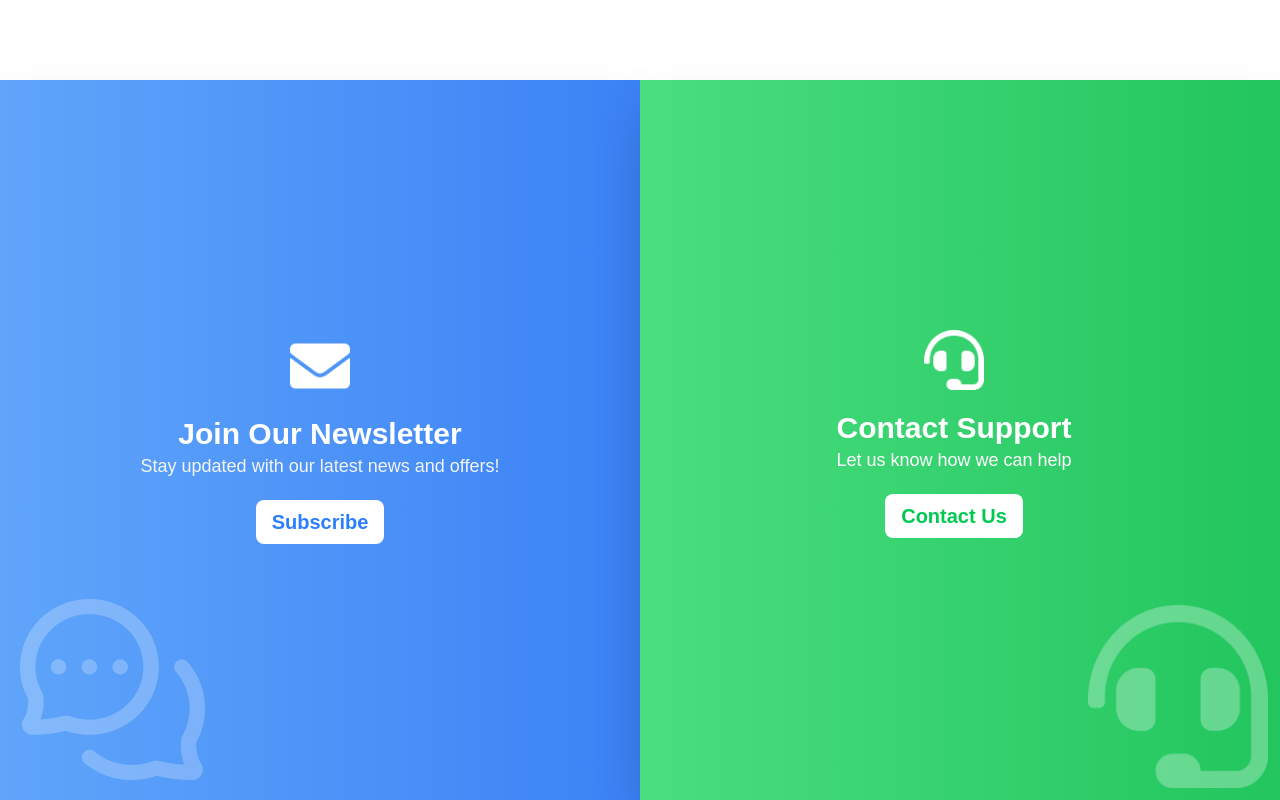
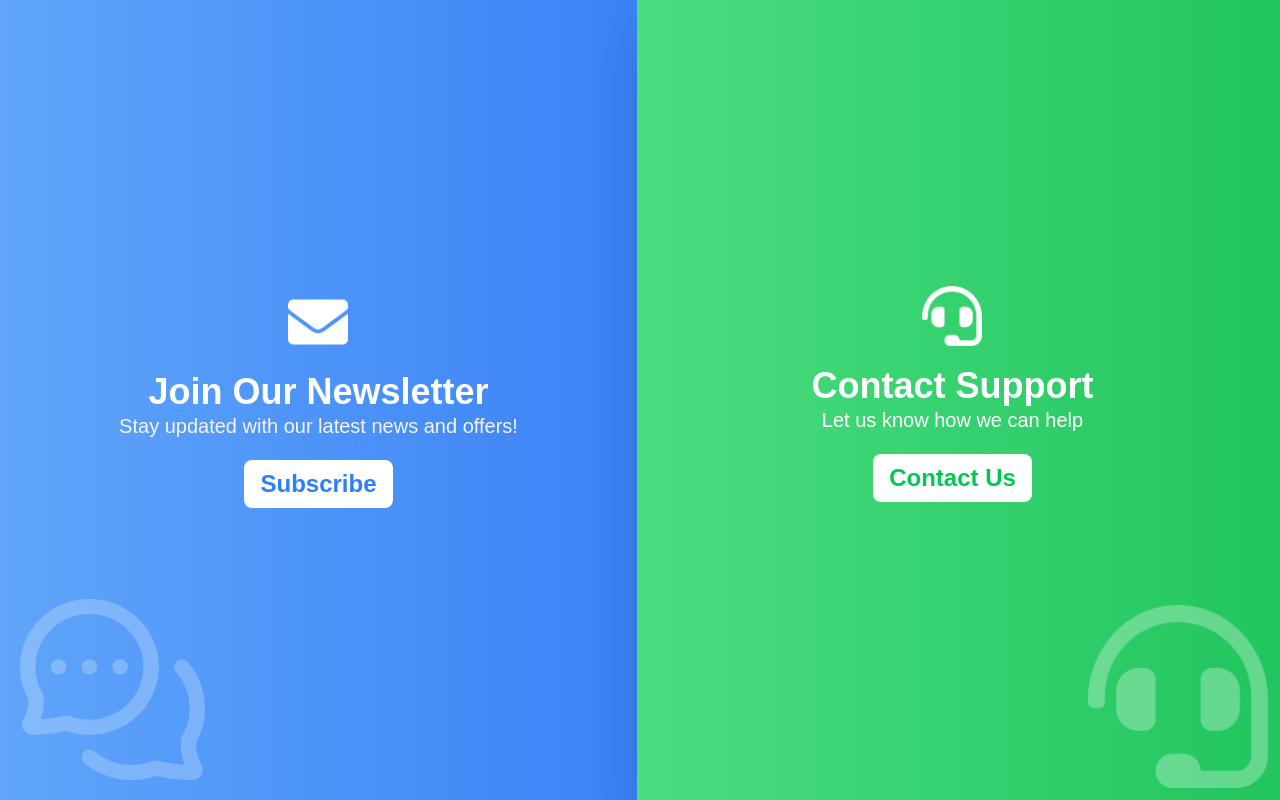
Before and after one commit to TayyabQ/next_app, a Next.js app: page / in a window 1280 px wide. Built offline with nearby package versions, Linux system fonts and the light colour scheme.

Commit message:
refactor (layout): removed side spaces for all screen sizes (responsiveness)

```diff
--- a/app/_components/contact-us/contact.tsx
+++ b/app/_components/contact-us/contact.tsx
@@ -9,7 +9,7 @@ export default function Contact() {
 
   return (
     <>
-      <div className="relative flex flex-col w-full md:max-w-[640px] md:min-h-[720px] my-gradient-green overflow-hidden shadow-2xl sm:min-h-screen min-h-150 mb-10 sm:mb-0 pb-3 pr-3">
+      <div className="relative flex flex-col w-full my-gradient-green overflow-hidden shadow-2xl sm:min-h-screen min-h-150 pb-3 pr-3">
         <div className="bg-[url('/ContactUsVector.png')] bg-no-repeat bg-[length:80px] sm:bg-[length:80px] md:bg-[length:100px] lg:bg-[length:180px] bg-right-bottom w-full h-full flex flex-col flex-grow justify-center items-center">
           <div className="flex flex-col justify-center items-center">
             <Image
@@ -18,10 +18,10 @@ export default function Contact() {
               width={60}
               height={60}
             />
-            <h1 className="text-white text-3xl font-semibold mt-5">
+            <h1 className="text-white text-3xl xl:text-4xl font-semibold mt-5">
               Contact Support
             </h1>
-            <p className="text-white text-lg mb-5">
+            <p className="text-white text-lg xl:text-xl mb-5">
               Let us know how we can help
             </p>
             <button
@@ -29,7 +29,7 @@ export default function Contact() {
                 e.preventDefault();
                 setShowModal(true);
               }}
-              className="text-green-500 bg-white py-1 lg:py-2 px-2 lg:px-4 lg:text-xl text-lg font-semibold rounded-lg hover:cursor-pointer "
+              className="text-green-500 bg-white py-1 lg:py-2 px-2 lg:px-4 lg:text-xl text-lg xl:text-2xl font-semibold rounded-lg hover:cursor-pointer "
             >
               Contact Us
             </button>
--- a/app/_components/news-letter/newsletter.tsx
+++ b/app/_components/news-letter/newsletter.tsx
@@ -43,12 +43,12 @@ export default function NewsLetter() {
 
   return (
     <>
-      <div className="relative flex flex-col sm:min-h-screen min-h-150 w-full md:max-w-[640px] md:min-h-[720px] bg-gradient-to-r from-[#60A5FA] to-[#3B82F6] overflow-hidden shadow-2xl">
+      <div className="relative flex flex-col sm:min-h-screen min-h-150 w-full bg-gradient-to-r from-[#60A5FA] to-[#3B82F6] overflow-hidden shadow-2xl">
         <div className="flex-grow flex flex-col justify-center items-center p-6 sm:p-8 text-center z-10">
           <img src="/NewsletterFrame.png" alt="Message Icon" width={60} height={60} className="mb-5"/>
-          <h1 className="font-semibold text-3xl text-white ">Join Our Newsletter</h1>
-          <p className="text-lg text-neutral-100 mb-5">Stay updated with our latest news and offers!</p>
-          <button onClick={handleSubscribeClick} className="text-blue-500 bg-white py-1 lg:py-2 px-2 lg:px-4 lg:text-xl text-lg font-semibold rounded-lg hover:cursor-pointer">Subscribe</button>
+          <h1 className="font-semibold text-3xl xl:text-4xl text-white ">Join Our Newsletter</h1>
+          <p className="text-lg xl:text-xl text-neutral-100 mb-5">Stay updated with our latest news and offers!</p>
+          <button onClick={handleSubscribeClick} className="text-blue-500 bg-white py-1 lg:py-2 px-2 lg:px-4 lg:text-xl text-lg xl:text-2xl font-semibold rounded-lg hover:cursor-pointer">Subscribe</button>
         </div>
 
         {showForm && (
--- a/app/page.tsx
+++ b/app/page.tsx
@@ -3,7 +3,7 @@ import Contact from '@/app/_components//contact-us/contact';
 export default function Home() {
   return (
     <>
-      <div className="flex flex-col lg:flex-row justify-center mt-20">
+      <div className="min-h-screen flex flex-col md:flex-row justify-center">
           <NewsLetter/>
           <Contact/>
         </div>
```
Also changed, not shown: 1 other file (tests, documents, lock files or other folders).
